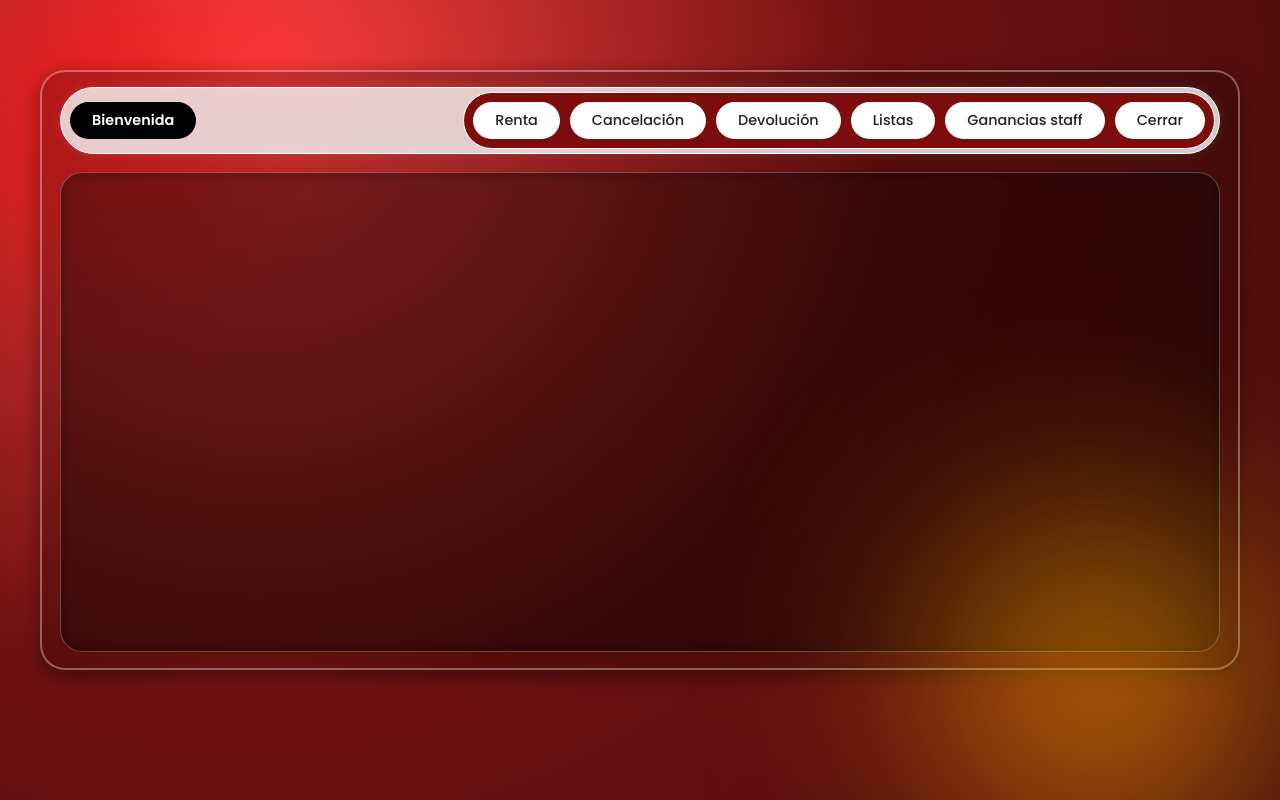
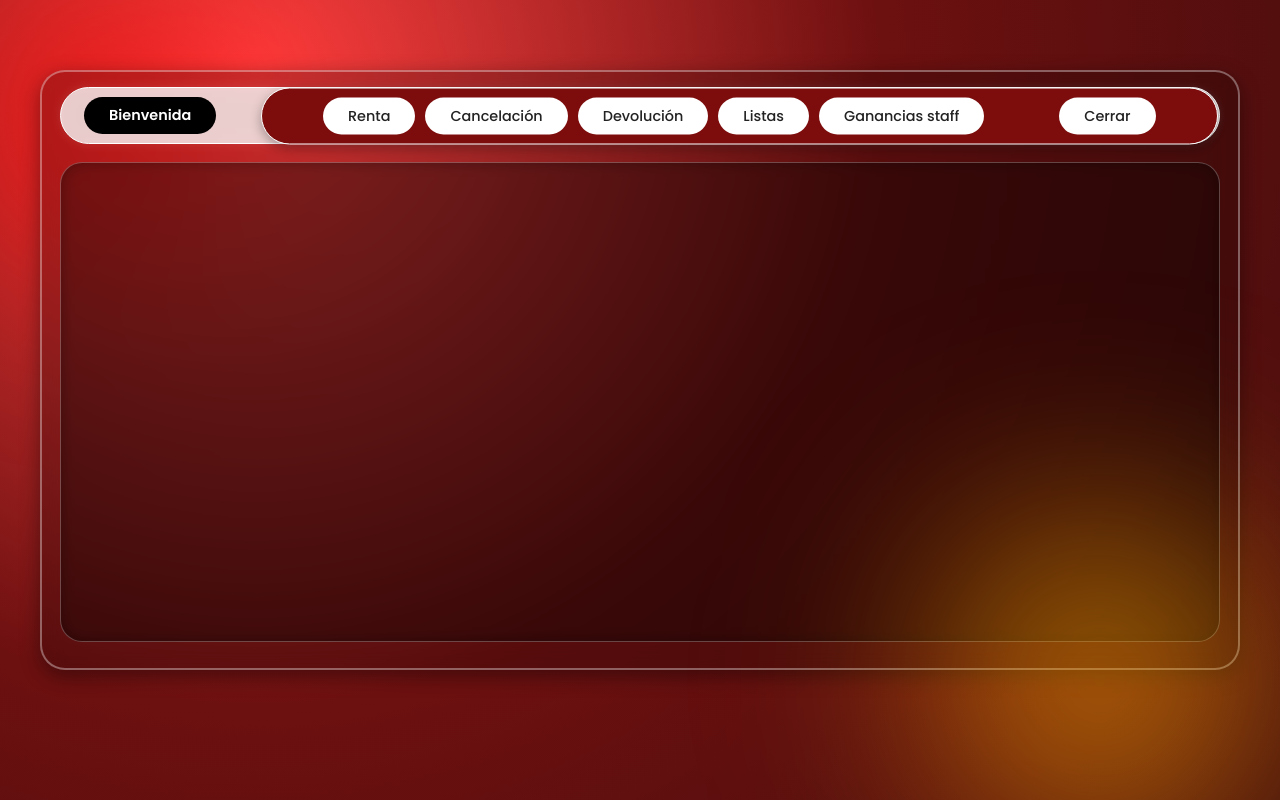
Before and after one commit to FabrixBq/Discs-Of-Fame, a Flask app: template templates/index.html in a window 1280 px wide. Run offline with Flask 3, Linux system fonts and the light colour scheme; the template is opened without the code that fills it, so the values that code supplies are empty.

Commit message:
Refactor CSS styles for layout and menu bar

```diff
--- a/static/style_index.css
+++ b/static/style_index.css
@@ -64,40 +64,38 @@ body, html {
 }
 
 /*
-   BARRA DE MENÚ TRANSPARENTE
+   BARRA DE MENÚ TRANSPARENTE (GRIS)
 */
 .menu-bar {
+  position: relative;
   display: flex;
   align-items: center;
-  justify-content: space-between;
-  flex-wrap: nowrap;
   background: rgba(255, 255, 255, 0.78);
   border: 1.5px solid #fff;
   border-radius: 90px;
-  padding: 4px 4px;
-  backdrop-filter: blur(10px); /* Efecto vidrio */
+  padding: 4px 18px;
+  backdrop-filter: blur(10px);
   -webkit-backdrop-filter: blur(10px);
-  overflow-x: auto;
-  scrollbar-width: none;
-  box-shadow: 0 0 10px rgba(255, 255, 255, 0.1); /* Sombra suave para resaltar */
+  overflow: visible;
+  box-shadow: 0 0 10px rgba(255, 255, 255, 0.1);
 }
 
-.menu-btn-non-active{
+/*
+   BARRA DE MENÚ ROJA (ENCIMA DEL GRIS)
+*/
+.menu-btn-non-active {
+  position: absolute;
+  top: 50%;
+  left: 200px; /* distancia respecto al botón “Bienvenida” */
+  transform: translateY(-50%);
   display: flex;
   align-items: center;
-  justify-content: space-between;
-  flex-wrap: nowrap;
-  background:#7d0d0d;
+  background: #7d0d0d;
   border: 1.5px solid #fff;
-  border-radius: 80px;
-  padding: 4px 4px;
-  overflow-x: auto;
-  scrollbar-width: none;
-  box-shadow: 0 0 10px rgba(255, 255, 255, 0.1); /* Sombra suave para resaltar */
-}
-
-.menu-bar::-webkit-scrollbar {
-  display: none;
+  border-radius: 90px;
+  padding: 4px 56px;
+  z-index: 2;
+  box-shadow: 0 4px 12px rgba(0, 0, 0, 0.3);
 }
 
 /*
@@ -110,17 +108,23 @@ body, html {
   border-radius: 25px;
   font-size: 0.9rem;
   font-weight: 500;
-  padding: 8px 22px;
+  padding: 8px 25px;
   margin: 5px;
-  cursor: default;
-  white-space: nowrap;
+  cursor: pointer;
   transition: all 0.3s ease;
+
 }
 
 .menu-btn.active {
   background: #000;
   color: #fff;
   font-weight: 600;
+}
+
+
+.menu-btn-non-active .menu-btn:last-child {
+  margin-left: 70px; /* espacio adicional solo para "Cerrar" */
+
 }
 
 /*
@@ -148,6 +152,9 @@ body, html {
     padding: 7px 15px;
     font-size: 0.8rem;
   }
+  .menu-btn-non-active {
+    left: 100px;
+  }
   .content-box {
     height: 220px;
   }
```
